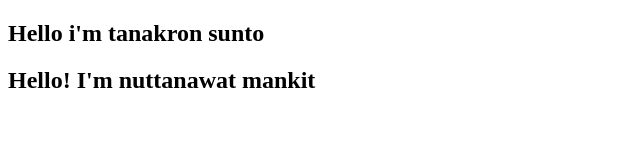
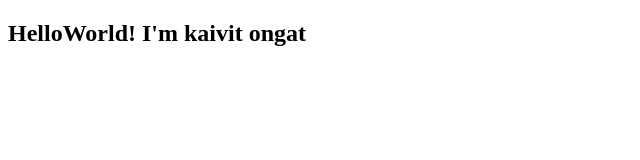
Before and after one commit to GL0riFy/Moeping, a plain HTML site: page index1.html in a window 1280 px wide. Shown: the whole page, without its empty margins (0-640 px from the left). Drawn offline with Linux system fonts and the light colour scheme.

Commit message:
update index1 html

```diff
--- a/index1.html
+++ b/index1.html
@@ -6,11 +6,6 @@
     <title>Document</title>
 </head>
 <body>
-    <h2>Hello i'm tanakron sunto</h2>
+    <h2>HelloWorld! I'm kaivit ongat</h2>
 </body>
 </html>
-
-<body>
-    <h2>Hello! I'm nuttanawat mankit</h2>
-</body>
-</html>
```
